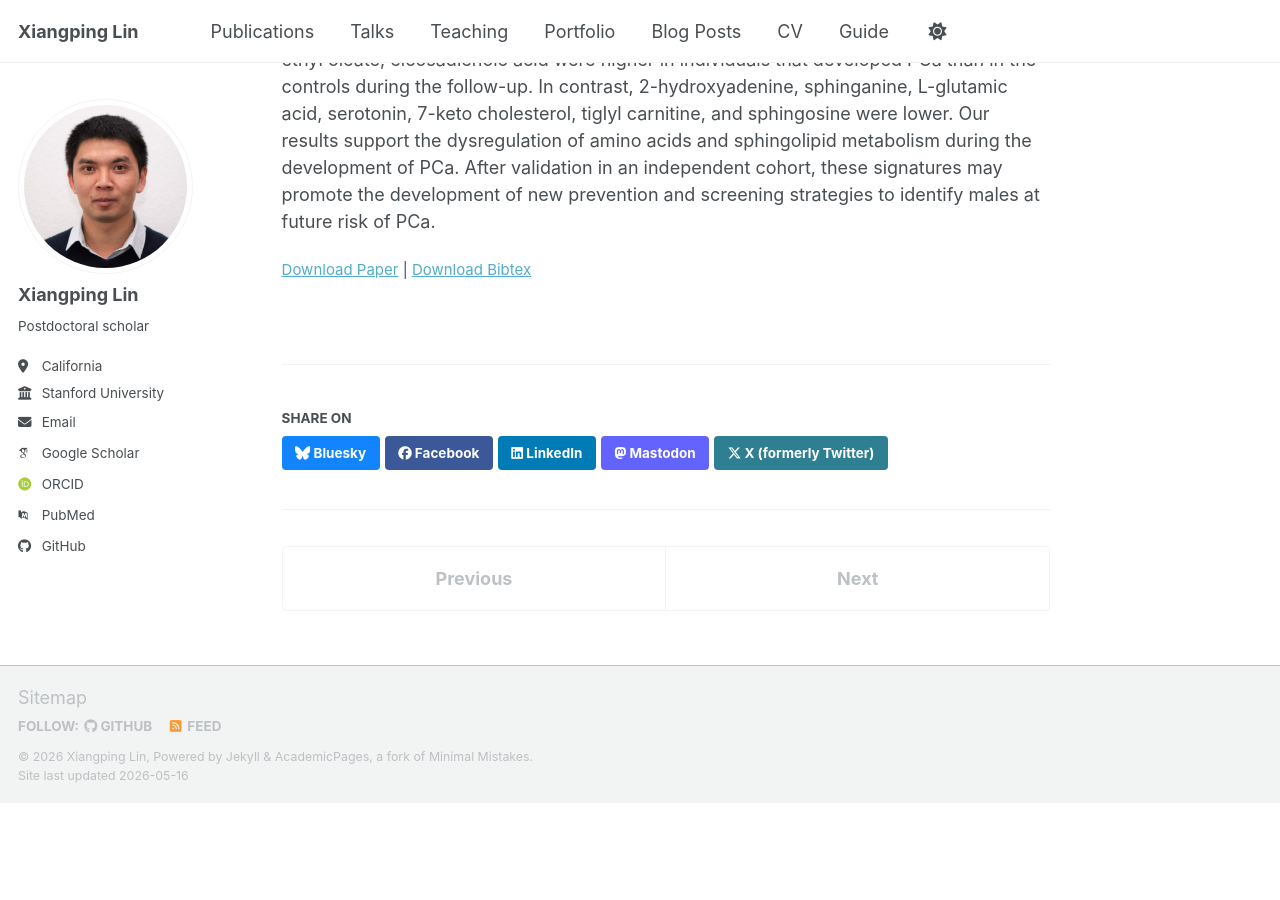
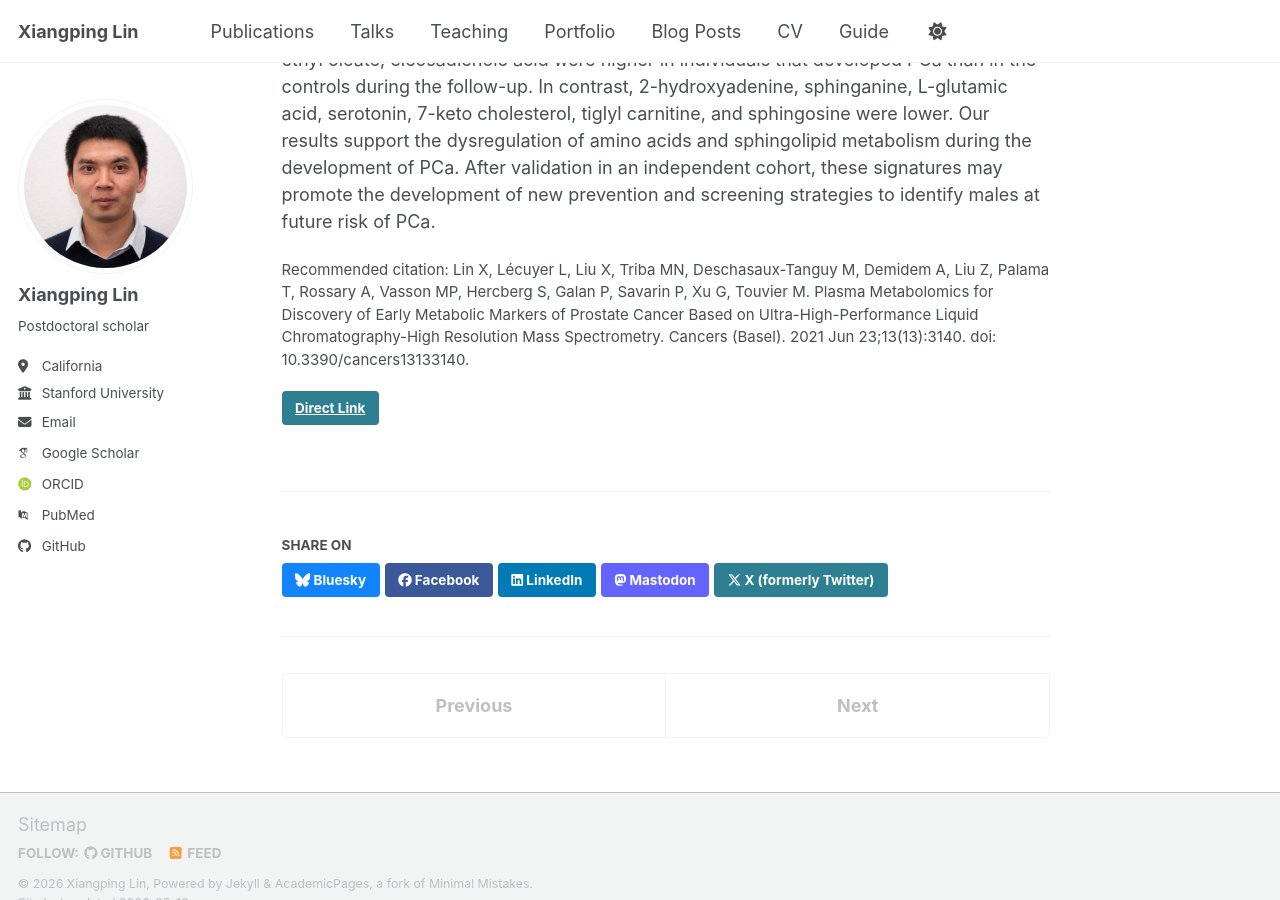
Before and after one commit to xiangpinglin/xiangpinglin.github.io, a Jekyll site: the page built from _publications/2021-06-22-metabolomics-prostate-cancer.md, in a window 1280 px wide and 900 px high, scrolled down 653 px. Built offline with Jekyll 4.4.1, drawn with Linux system fonts in a browser that asks for light colours; some web fonts are replaced; a script bundle is joined from its source files by our own code; library files that are not in the unit come from our copies; before the commit the page ends 1456 px from its top, so only the background shows below that; some of the changed lines change nothing that is shown.

Commit message:
Revise publication metadata for metabolomics study
Updated links and citation information for the publication.

```diff
--- a/_publications/2021-06-22-metabolomics-prostate-cancer.md
+++ b/_publications/2021-06-22-metabolomics-prostate-cancer.md
@@ -6,10 +6,11 @@ permalink: /publication/2021-06-22-metabolomics-prostate-cancer
 excerpt: 'Correct identification of subjects at high risk is critical in the prevention and early screening of prostate cancer (PCa). Analysis of metabolites in biofluids has shown to be a promising method to identify novel PCa biomarkers. To identify potential biomarkers of PCa, we conducted metabolic profiling of pre-diagnosis plasma metabolite profiles from a large prospective male cohort (n = 418), which included 146 males who developed PCa during a 13-year follow-up and 272 matched controls to investigate the relationship with long-term PCa risk. We show metabolite profiles discriminate males who subsequently developed PCa during the follow-up from matched controls with a high degree of accuracy (AU-ROC 0.92) and highlight 10 metabolites associated with a high risk of PCa. These results suggest that the dysregulation of amino acids and sphingolipid metabolism is associated with future risk of PCa.'
 date: 2021-06-22
 venue: 'Cancers'
+link: 'https://doi.org/10.3390/cancers13133140'
 #slidesurl: 'https://academicpages.github.io/files/slides1.pdf'
-paperurl: 'https://doi.org/10.3390/cancers13133140'
-bibtexurl: 'https://xiangpinglin.github.io/files/2021-06-22-metabolomics-prostate-cancer.bib'
-#citation: 'Lin X, Lécuyer L, Liu X, Triba MN, Deschasaux-Tanguy M, Demidem A, Liu Z, Palama T, Rossary A, Vasson MP, Hercberg S, Galan P, Savarin P, Xu G, Touvier M. Plasma Metabolomics for Discovery of Early Metabolic Markers of Prostate Cancer Based on Ultra-High-Performance Liquid Chromatography-High Resolution Mass Spectrometry. Cancers (Basel). 2021 Jun 23;13(13):3140. doi: 10.3390/cancers13133140.'
+#paperurl: 'https://doi.org/10.3390/cancers13133140'
+#bibtexurl: 'https://xiangpinglin.github.io/files/2021-06-22-metabolomics-prostate-cancer.bib'
+citation: 'Lin X, Lécuyer L, Liu X, Triba MN, Deschasaux-Tanguy M, Demidem A, Liu Z, Palama T, Rossary A, Vasson MP, Hercberg S, Galan P, Savarin P, Xu G, Touvier M. Plasma Metabolomics for Discovery of Early Metabolic Markers of Prostate Cancer Based on Ultra-High-Performance Liquid Chromatography-High Resolution Mass Spectrometry. Cancers (Basel). 2021 Jun 23;13(13):3140. doi: 10.3390/cancers13133140.'
 ---
 
 Abstract
```
